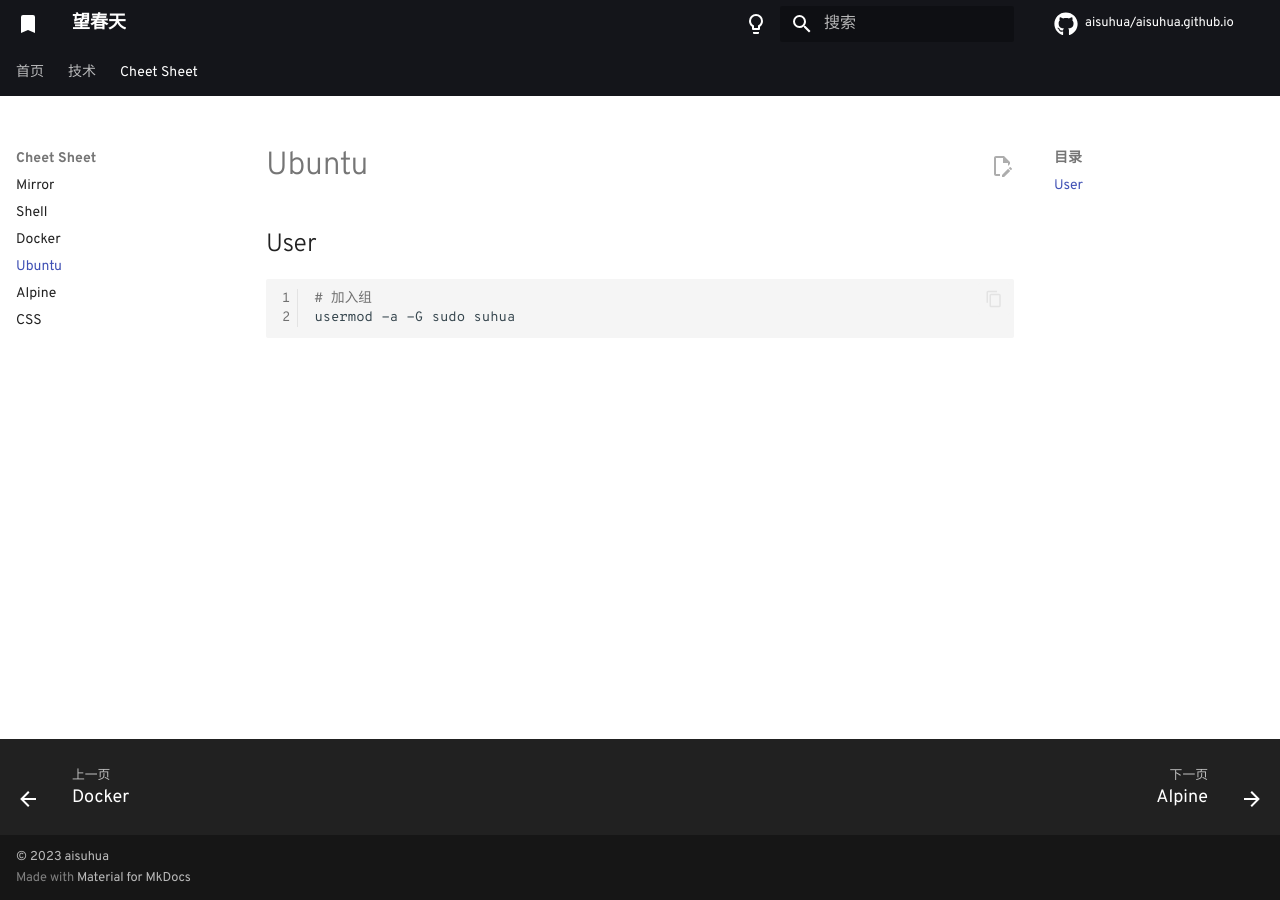
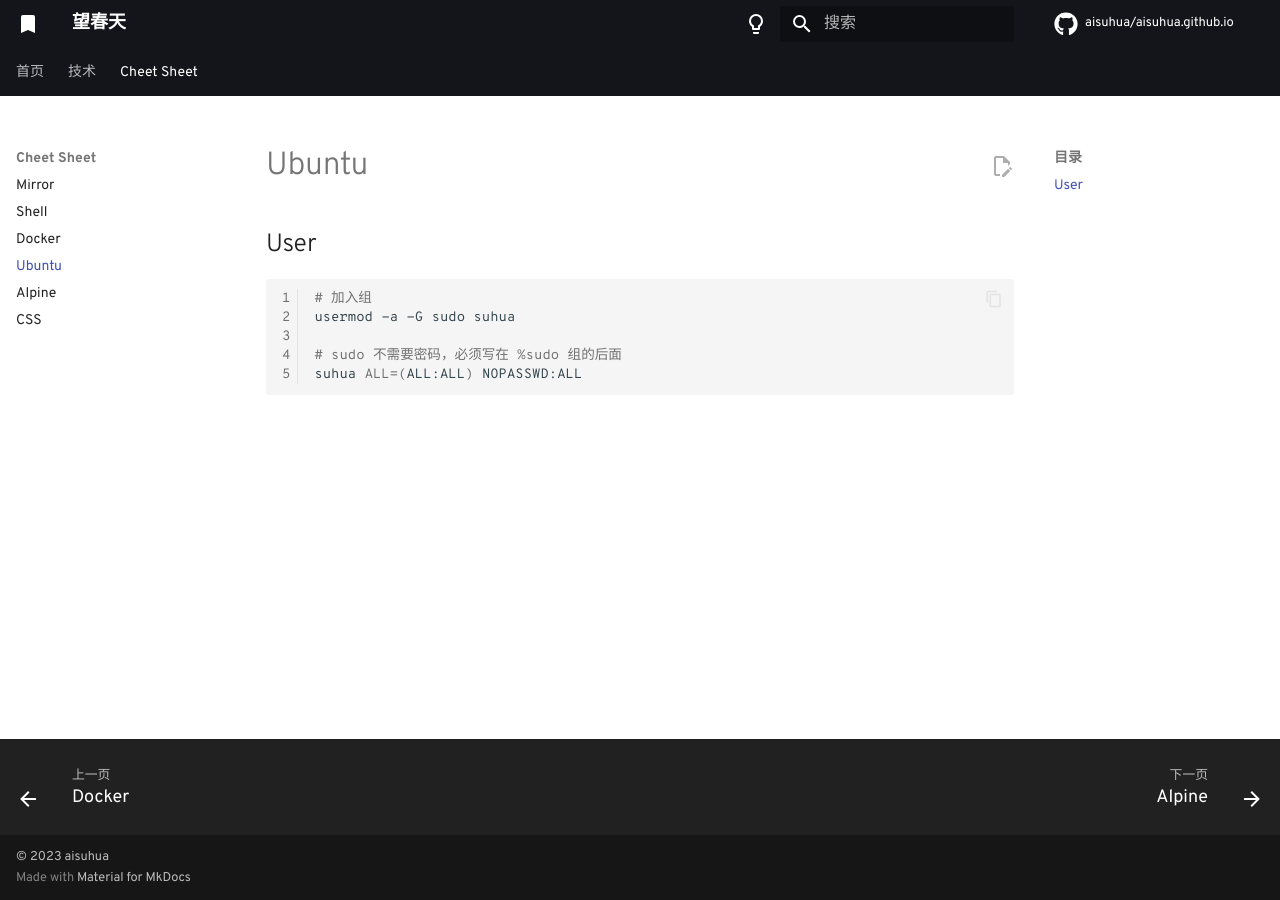
Before and after one commit to aisuhua/aisuhua.github.io, an MkDocs documentation site: the page built from docs/cheetsheet/ubuntu.md, in a window 1280 px wide. Built offline with MkDocs 1.6.1 and Material for MkDocs 9.7.7, drawn with Linux system fonts in a browser that asks for light colours; comment, search, counter and statistics services are not loaded.

Commit message:
Update ubuntu.md

````diff
--- a/docs/cheetsheet/ubuntu.md
+++ b/docs/cheetsheet/ubuntu.md
@@ -5,4 +5,7 @@
 ```sh
 # 加入组
 usermod -a -G sudo suhua
+
+# sudo 不需要密码，必须写在 %sudo 组的后面
+suhua ALL=(ALL:ALL) NOPASSWD:ALL
 ```
````
